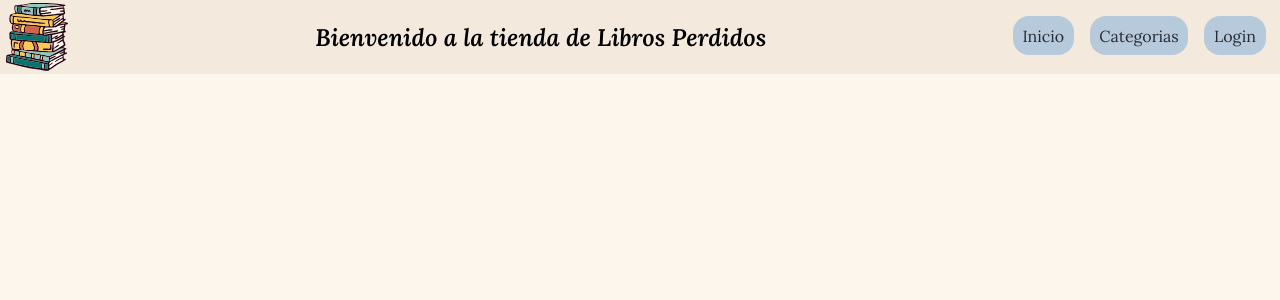
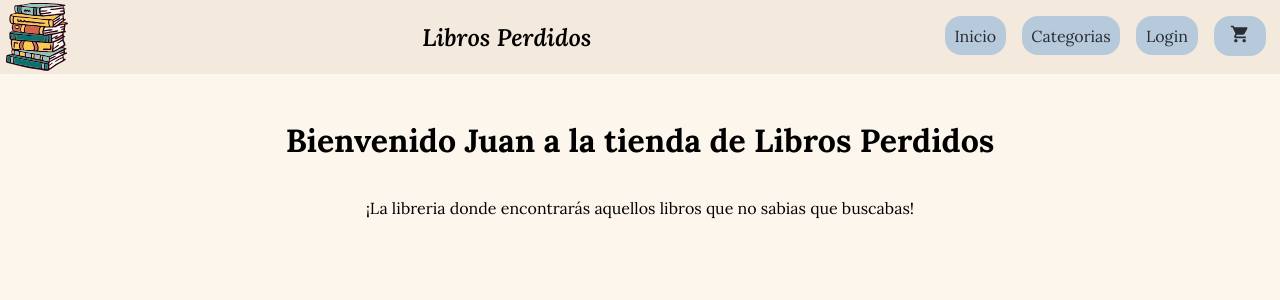
Before and after one commit to zeo-return-null/libros-perdidos, a React (Create React App) app: page / in a window 1280 px wide. Shown: the top 300 px of the page. Built offline with nearby package versions, Linux system fonts and the light colour scheme.

Commit message:
added CartWidget, and ItemListContainer

```diff
--- a/package.json
+++ b/package.json
@@ -5,6 +5,7 @@
   "dependencies": {
     "@emotion/react": "^11.8.2",
     "@emotion/styled": "^11.8.1",
+    "@mui/icons-material": "^5.5.1",
     "@mui/material": "^5.5.2",
     "@testing-library/jest-dom": "^5.16.2",
     "@testing-library/react": "^12.1.4",
--- a/src/App.js
+++ b/src/App.js
@@ -1,9 +1,18 @@
-import Navbar from './components/Navbar/Navbar'
+import Header from './components/Header/Header';
+import Main from './components/Main/Main';
+import ItemListContainer from './components/ItemListContainer/ItemListContainer';
 
+const App = () => {
 
-function App() {
-	return ( <
-		Navbar / >
+	const user = "Juan";
+
+	return (
+		<>
+			<Header/>
+			<Main>
+				<ItemListContainer user = {user}/>
+			</Main>
+		</>
 	);
 }
 
--- /dev/null
+++ b/src/components/Header/CartWidget/CartWidget.js
@@ -0,0 +1,27 @@
+import ShoppingCartIcon from '@mui/icons-material/ShoppingCart';
+import styled from 'styled-components';
+
+
+const CartWidget = () => {
+	return (
+		<>
+			<CartWidgetContainer>
+				<ShoppingCartIcon fontSize="small"/>
+			</CartWidgetContainer>
+		</>
+	)
+}
+export default CartWidget;
+
+const CartWidgetContainer = styled.div`
+	margin: 0 0.90rem 0.75rem 0.10rem;
+	padding: 0.5rem 1rem 0.5rem 1rem;
+	border: none;
+	text-decoration: none;
+	text-align: center;
+	border-radius: 1rem;
+	transition: ease-in-out 150ms;
+	opacity: 1;
+	color: #282c34;
+	background-color: #B7CADB;
+	`
--- a/src/components/Navbar/Navbar.js
+++ b/src/components/Header/Header.js
@@ -1,25 +1,26 @@
 import styled from 'styled-components';
 import logo from '../../assets/img/logo.svg';
-import  Nav  from './Nav/Nav';
+import Nav from './Nav/Nav';
 
 
-function Navbar() {
+const Header = () => {
 	return (
 		<NavbarContainer>
 			<img src={logo} className="Logo" alt="logo de libros perdidos"/>
-			<h3 className="Title">Bienvenido a la tienda de Libros Perdidos</h3>
+			<h3 className="Title">Libros Perdidos</h3>
 			<Nav/>
 		</NavbarContainer>
 	);
 }
 
-export default Navbar;
+export default Header;
 
 const NavbarContainer = styled.div`
+
 	display: flex;
 	flex-direction: row;
 	justify-content: space-between;
-	background-color: #F3E9DD ;
+	background-color: #F3E9DD;
 
 	.Logo {
 		height: 4.65rem;
--- a/src/components/Navbar/Nav/Nav.js
+++ b/src/components/Header/Nav/Nav.js
@@ -1,7 +1,7 @@
 import styled from 'styled-components';
+import CartWidget from '../CartWidget/CartWidget';
 
-
-function Nav() {
+const Nav =(props) => {
 	return (
 		<NavContainer>
 			<ul className="LinkList">
@@ -26,7 +26,7 @@ function Nav() {
 					<a href="." className="Button">Login</a>
 				</li>
 				<li>
-					{/* <CartWidget/> */}
+					<CartWidget/>
 				</li>
 			</ul>
 		</NavContainer>
@@ -36,6 +36,7 @@ function Nav() {
 export default Nav;
 
 const NavContainer = styled.nav`
+
 		margin-top: 1rem;
 
 	.LinkList {
@@ -94,6 +95,7 @@ const NavContainer = styled.nav`
 	.Button {
 		margin: 0 0.90rem 0.75rem 0.10rem;
 		padding: 0.5rem 1rem 0.5rem 1rem;
+		border: none;
 		text-decoration: none;
 		text-align: center;
 		border-radius: 1rem;
--- /dev/null
+++ b/src/components/ItemListContainer/ItemListContainer.js
@@ -0,0 +1,32 @@
+import styled from 'styled-components';
+
+const ItemListContainer = ({user}) => {
+
+	return (
+		<ItemList>
+			<WelcomeMessage>Bienvenido {user} a la tienda de Libros Perdidos</WelcomeMessage>
+			<DescriptionMessage>¡La libreria donde encontrarás aquellos libros que no sabias que buscabas!</DescriptionMessage>
+		</ItemList>
+	)
+}
+
+export default ItemListContainer;
+
+const ItemList = styled.div`
+
+	display: flex;
+	flex-direction: column;
+	align-content: center;
+	justify-content: top;
+	margin: 1rem;
+	height: 80vh;
+	padding: 0.5rem;
+`
+
+const WelcomeMessage = styled.h1`
+	text-align: center;
+`
+
+const DescriptionMessage = styled.p`
+	text-align: center;
+`
--- /dev/null
+++ b/src/components/Main/Main.js
@@ -0,0 +1,16 @@
+import styled from 'styled-components';
+
+const Main = (props) => {
+	return (
+		<MainContainer>
+			{props.children}
+		</MainContainer>
+	)
+}
+
+const MainContainer = styled.div`
+	display:flex;
+	flex-direction:column
+`
+
+export default Main;
```
Also changed, not shown: 1 other file (tests, documents, lock files or other folders).
